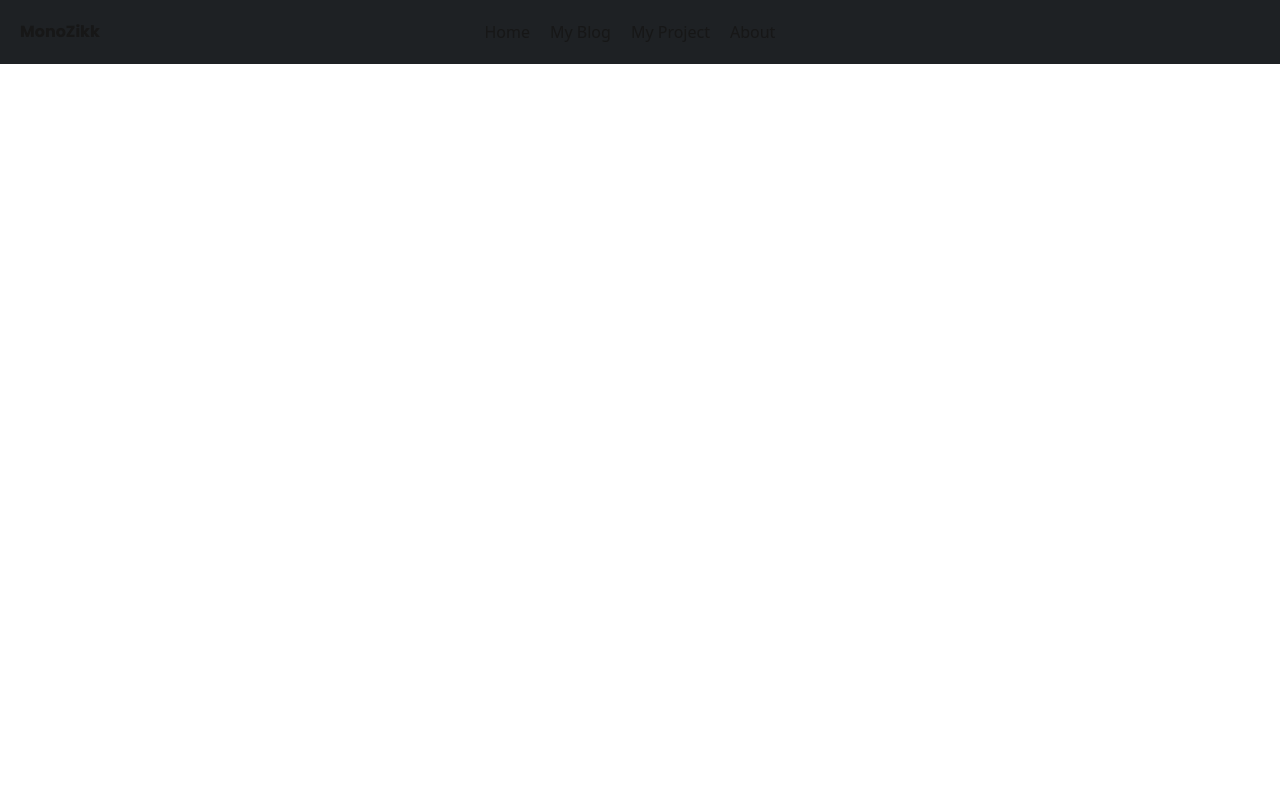
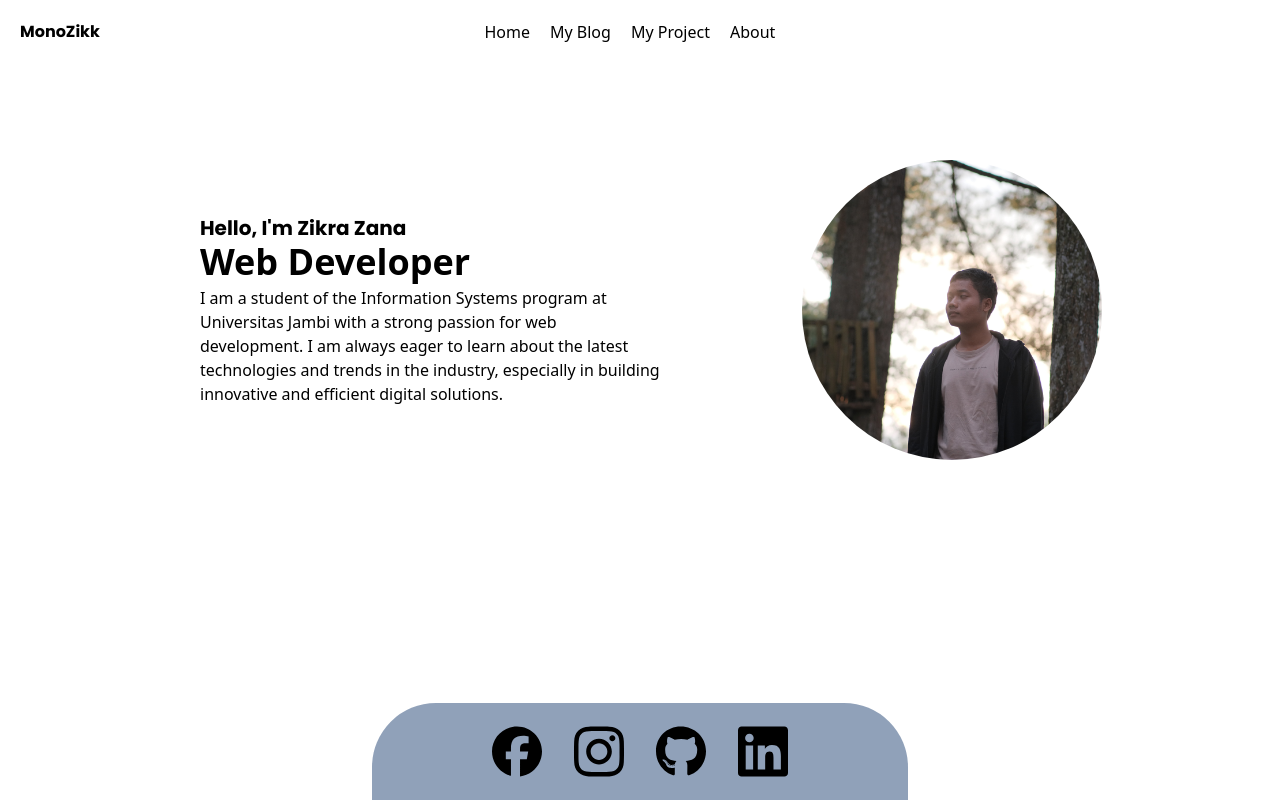
Before and after one commit to ZikraZana/portfolio-v2, a Next.js app: page / in a window 1280 px wide. Built offline with nearby package versions, Linux system fonts and the light colour scheme.

Commit message:
complete the navbar, then create a basic home by introducing name, profile picture and social media.

```diff
--- a/package.json
+++ b/package.json
@@ -9,6 +9,11 @@
     "lint": "next lint"
   },
   "dependencies": {
+    "@fortawesome/fontawesome-svg-core": "^6.7.2",
+    "@fortawesome/free-brands-svg-icons": "^6.7.2",
+    "@fortawesome/free-regular-svg-icons": "^6.7.2",
+    "@fortawesome/free-solid-svg-icons": "^6.7.2",
+    "@fortawesome/react-fontawesome": "^0.2.2",
     "next": "15.2.0",
     "react": "^19.0.0",
     "react-dom": "^19.0.0"
--- a/src/app/globals.css
+++ b/src/app/globals.css
@@ -1,7 +1,8 @@
 @import "tailwindcss";
 
 @theme {
-  --color-navbar: #1E2124;
+  --color-primary: black;
+  --radius-6xl: 4rem;
 }
 
 :root {
@@ -11,16 +12,20 @@
 
 @media (prefers-color-scheme: dark) {
   :root {
-    --background: #0a0a0a;
-    --foreground: #ededed;
+    --background: #ffffff;
+
   }
 }
 
 body {
-  color: var(--foreground);
   background: var(--background);
 }
 
 .text-poppins{
   font-family: var(--font-poppins);
 }
+
+svg {
+  width: auto !important;
+  height: auto !important;
+}
--- a/src/app/page.jsx
+++ b/src/app/page.jsx
@@ -1,11 +1,35 @@
 import Navbar from "@/component/Navbar/Navbar";
+import { faFacebook, faInstagram, faGithub, faLinkedin } from "@fortawesome/free-brands-svg-icons";
+import { FontAwesomeIcon } from "@fortawesome/react-fontawesome";
 import Image from "next/image";
 
 
 export default function Home() {
   return (
     <div>
-      <Navbar/>
+      <Navbar />
+      <div className="min-h-screen flex flex-col justify-between">
+        <div className="grid grid-cols-[1.5fr_1fr] p-30">
+          <div className=" flex justify-center items-center flex-col">
+            <div className="p-10 m-10">
+              <p className="font-bold text-poppins text-xl">Hello, I'm Zikra Zana</p>
+              <p className="text-4xl font-bold mb-1">Web Developer</p>
+              <p className="text-md">I am a student of the Information Systems program at Universitas Jambi with a strong passion for web development. I am always eager to learn about the latest technologies and trends in the industry, especially in building innovative and efficient digital solutions.</p>
+            </div>
+          </div>
+          <div className="p-10 flex justify-center items-center">
+            <img src="foto_diri.jpg" className="rounded-full" alt="" width={"300px"} />
+          </div>
+        </div>
+        <div className="flex justify-center">
+          <div className="flex bg-slate-400 p-5 px-30 gap-8 rounded-t-6xl">
+            <FontAwesomeIcon icon={faFacebook} width={'50px'} />
+            <FontAwesomeIcon icon={faInstagram} width={'50px'} />
+            <FontAwesomeIcon icon={faGithub} width={'50px'} />
+            <FontAwesomeIcon icon={faLinkedin} width={'50px'} />
+          </div>
+        </div>
+      </div>
     </div>
   );
 }
--- a/src/component/Navbar/Navbar.jsx
+++ b/src/component/Navbar/Navbar.jsx
@@ -1,16 +1,15 @@
 import Link from "next/link"
-
 
 const Navbar = () => {
     return (
-        <div className="p-5 bg-navbar">
-            <nav className="flex justify-between">
+        <div className="w-full fixed text-black">
+            <nav className="p-5 flex justify-between">
                 <div className="">
                     <h1 className="text-poppins font-bold">MonoZikk</h1>
                 </div>
                 <div className="">
                     <ul className="flex gap-5">
-                        <li>
+                        <li className="">
                             <Link href={"/"}>
                                 Home
                             </Link>
```
Also changed, not shown: public/foto_diri.jpg (added), 1 other file (tests, documents, lock files or other folders).
